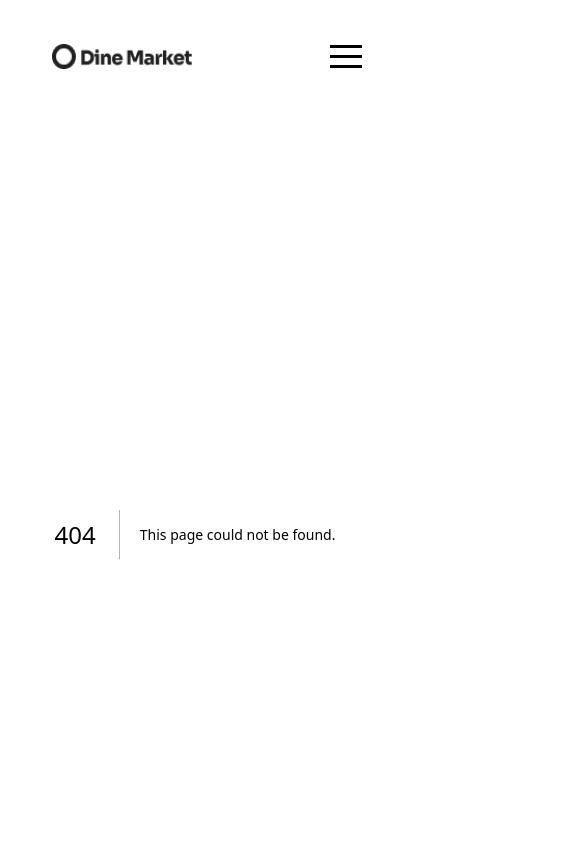
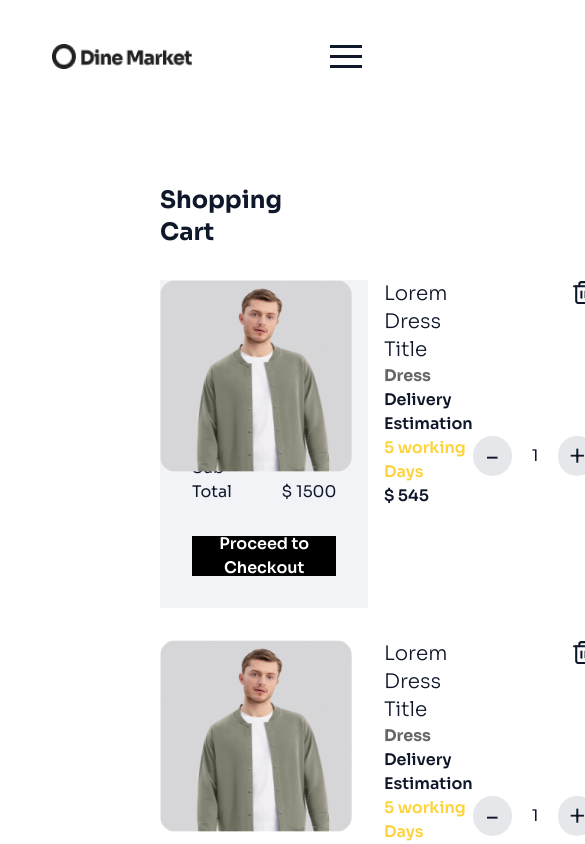
Before and after one commit to AbuHurairah127/hackathons-and-templates, a Next.js app in the folder hackathon1/: page /cart in a window 390 px wide. Before the commit this address had no page. Shown: the top 844 px of the page, 585 px wide, since content can reach past the window. Built offline with nearby package versions, Linux system fonts and the light colour scheme.

Commit message:
cart page ready not responsive

```diff
--- /dev/null
+++ b/hackathon1/src/app/cart/page.tsx
@@ -0,0 +1,110 @@
+import { Delete, Trash2 } from "lucide-react";
+import Image from "next/image";
+import React from "react";
+import { Button } from "../../../components/ui/button";
+
+const page = () => {
+  return (
+    <>
+      {/* <div className="h-[50vh] flex flex-col justify-center items-center">
+        <ShoppingBag size={72} />
+        <h2 className="text-4xl font-bold">Your shopping bag is empty.</h2>
+      </div> */}
+      <div className="px-40 relative">
+        <h3 className="text-2xl font-bold mt-20">Shopping Cart</h3>
+        <div className="grid grid-cols-1 md:grid-cols-2 lg:grid-cols-3 my-8">
+          <div className="col-span-2 flex justify-between h-48">
+            <div className="flex">
+              <div className="aspect-square h-48 relative">
+                <Image
+                  src={"/Image5.png"}
+                  fill
+                  alt=""
+                  className="rounded-2xl"
+                />
+              </div>
+              <div className="ml-8 flex flex-col justify-between">
+                <h4 className="text-xl font-light ">Lorem Dress Title</h4>
+                <span className="font-bold text-[#666666]">Dress</span>
+                <span className="font-semibold">Delivery Estimation</span>
+                <span className="font-semibold text-[#FFD239]">
+                  5 working Days
+                </span>
+                <span className="font-semibold">$ 545</span>
+              </div>
+            </div>
+            <div className="flex flex-col justify-between justify-self-end pr-8">
+              <Trash2 size={25} className="self-end" />
+              <div className="flex">
+                <div className="flex h-8 items-center">
+                  <button className="bg-gray-200 px-3 py-0.5 rounded-full text-3xl font-light">
+                    -
+                  </button>
+                  <span className="mx-5">1</span>
+                  <button className="bg-gray-200 px-2.5 py-0.5 rounded-full text-3xl font-light">
+                    {" "}
+                    +
+                  </button>
+                </div>
+              </div>
+            </div>
+          </div>
+          <div className="col-span-2 flex justify-between h-48 my-8">
+            <div className="flex">
+              <div className="aspect-square h-48 relative">
+                <Image
+                  src={"/Image5.png"}
+                  fill
+                  alt=""
+                  className="rounded-2xl"
+                />
+              </div>
+              <div className="ml-8 flex flex-col justify-between">
+                <h4 className="text-xl font-light ">Lorem Dress Title</h4>
+                <span className="font-bold text-[#666666]">Dress</span>
+                <span className="font-semibold">Delivery Estimation</span>
+                <span className="font-semibold text-[#FFD239]">
+                  5 working Days
+                </span>
+                <span className="font-semibold">$ 545</span>
+              </div>
+            </div>
+            <div className="flex flex-col justify-between justify-self-end pr-8">
+              <Trash2 size={25} className="self-end" />
+              <div className="flex">
+                <div className="flex h-8 items-center">
+                  <button className="bg-gray-200 px-3 py-0.5 rounded-full text-3xl font-light">
+                    -
+                  </button>
+                  <span className="mx-5">1</span>
+                  <button className="bg-gray-200 px-2.5 py-0.5 rounded-full text-3xl font-light">
+                    {" "}
+                    +
+                  </button>
+                </div>
+              </div>
+            </div>
+          </div>
+          <div className="col-span-1 min-h-48 bg-[#F2F3F7] p-8 row-start-1 col-start-3">
+            <h3 className="text-lg font-bold">Order Summary</h3>
+            <div className="flex justify-between my-8">
+              <div className="flex flex-col justify-evenly space-y-8">
+                <h4>Quantity</h4>
+                <h4>Sub Total</h4>
+              </div>
+              <div className="flex flex-col justify-evenly items-end space-y-8">
+                <span>1 product</span>
+                <span>$ 1500</span>
+              </div>
+            </div>
+            <Button className="bg-black text-white text-md font-semibold rounded-none py-5 md:px-12 mr-8 flex w-full">
+              Proceed to Checkout
+            </Button>
+          </div>
+        </div>
+      </div>
+    </>
+  );
+};
+
+export default page;
```
